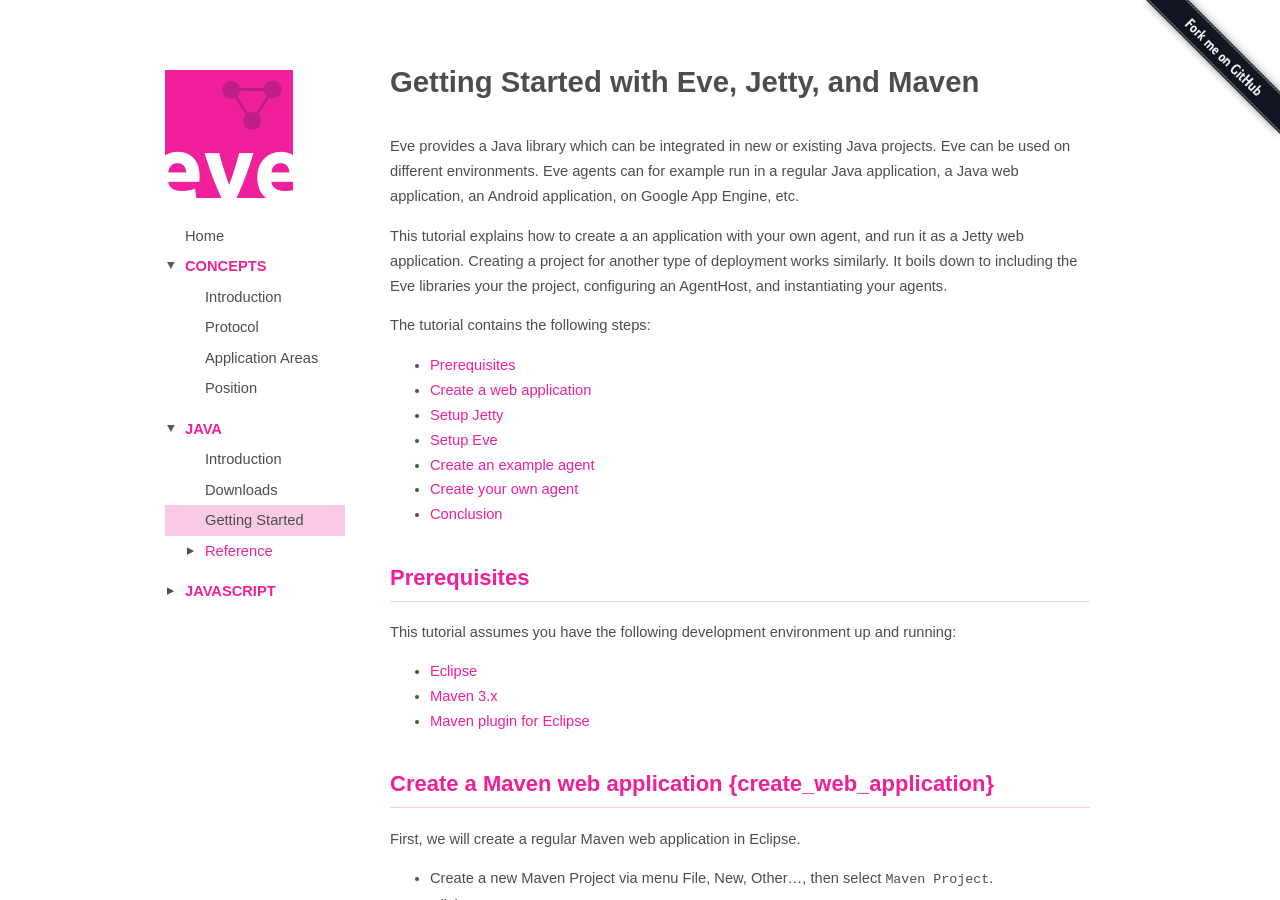
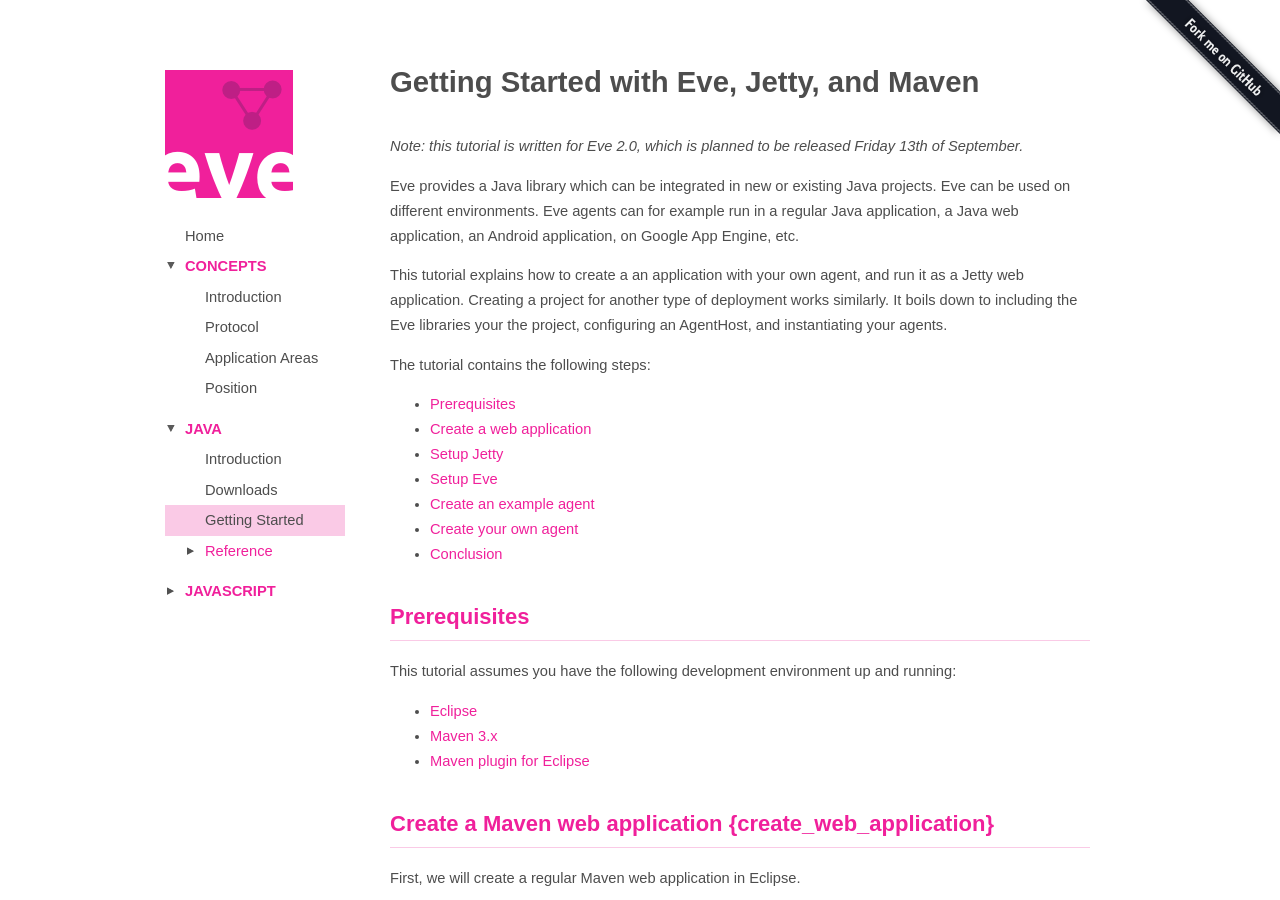
Before and after one commit to almende/eve, a Jekyll site: the page built from implementations/java/getting_started.md, in a window 1280 px wide and 900 px high. Built offline with Jekyll 4.4.1, drawn with Linux system fonts in a browser that asks for light colours.

Commit message:
Added a note about not yet released version 2.0

```diff
--- a/implementations/java/getting_started.md
+++ b/implementations/java/getting_started.md
@@ -5,6 +5,7 @@
 
 # Getting Started with Eve, Jetty, and Maven
 
+*Note: this tutorial is written for Eve 2.0, which is planned to be released Friday 13th of September.*
 
 Eve provides a Java library which can be integrated in new or existing Java projects. Eve can be used on different environments. Eve agents can for example run in a regular Java application, a Java web application, an Android application, on Google App Engine, etc.
 
```
